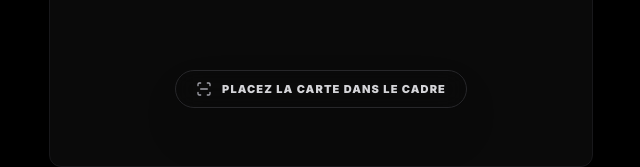
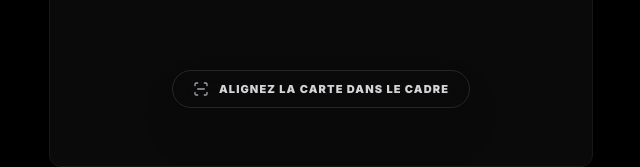
Before and after one commit to dylangdm1-dotcom/King_TcgV1, a Next.js app: page /scanner in a window 1280 px wide. Shown: the part 1007-1174 px from the top of the page, without its empty margins (319-959 px from the left). Built offline with nearby package versions, Linux system fonts and the light colour scheme; no server answers.

Commit message:
Update ScannerOverlay.tsx

```diff
--- a/components/scanner/ScannerOverlay.tsx
+++ b/components/scanner/ScannerOverlay.tsx
@@ -5,13 +5,13 @@ import { CheckCircle2, Loader2, ScanLine } from "lucide-react";
 type Props = {
   scanning?: boolean;
   hasResult?: boolean;
-  message?: string;
+  statusText?: string;
 };
 
 export default function ScannerOverlay({
   scanning = false,
   hasResult = false,
-  message,
+  statusText,
 }: Props) {
   return (
     <div className="absolute inset-0 z-10 pointer-events-none select-none overflow-hidden">
@@ -39,7 +39,7 @@ export default function ScannerOverlay({
           }
         `}
       >
-        {/* Coins de cadrage stylisés HUD */}
+        {/* Coins de cadrage HUD */}
         {/* Haut Gauche */}
         <div
           className={`
@@ -123,11 +123,11 @@ export default function ScannerOverlay({
         )}
       </div>
 
-      {/* Message utilisateur & état bas de page */}
+      {/* Message dynamique en bas de l'overlay */}
       <div className="absolute bottom-[6%] inset-x-0 flex justify-center px-4">
         <div
           className={`
-            flex items-center gap-2.5 rounded-full border px-5 py-2.5 text-[11px] font-black uppercase tracking-widest shadow-2xl backdrop-blur-md transition-all duration-300
+            flex items-center gap-2.5 rounded-full border px-5 py-2.5 text-[10px] sm:text-[11px] font-black uppercase tracking-widest shadow-2xl backdrop-blur-md transition-all duration-300 text-center
             ${
               hasResult
                 ? "border-emerald-500/60 bg-emerald-950/90 text-emerald-400 shadow-emerald-900/30"
@@ -139,18 +139,18 @@ export default function ScannerOverlay({
         >
           {hasResult ? (
             <>
-              <CheckCircle2 className="w-4 h-4 text-emerald-400 animate-bounce" />
-              <span>{message || "Carte détectée ! Résultats ci-dessous 👇"}</span>
+              <CheckCircle2 className="w-4 h-4 shrink-0 text-emerald-400 animate-bounce" />
+              <span>{statusText || "Carte trouvée ! Redirection..."}</span>
             </>
           ) : scanning ? (
             <>
-              <Loader2 className="w-4 h-4 text-cyan-400 animate-spin" />
-              <span>{message || "Analyse de la carte en cours..."}</span>
+              <Loader2 className="w-4 h-4 shrink-0 text-cyan-400 animate-spin" />
+              <span>{statusText || "Analyse IA Gemini en cours..."}</span>
             </>
           ) : (
             <>
-              <ScanLine className="w-4 h-4 text-zinc-400" />
-              <span>{message || "Placez la carte dans le cadre"}</span>
+              <ScanLine className="w-4 h-4 shrink-0 text-zinc-400" />
+              <span>{statusText || "Alignez la carte dans le cadre"}</span>
             </>
           )}
         </div>
@@ -170,7 +170,7 @@ export default function ScannerOverlay({
         }
 
         .animate-scan {
-          animation: scanMove 2s ease-in-out infinite;
+          animation: scanMove 1.8s ease-in-out infinite;
         }
       `}</style>
     </div>
```
